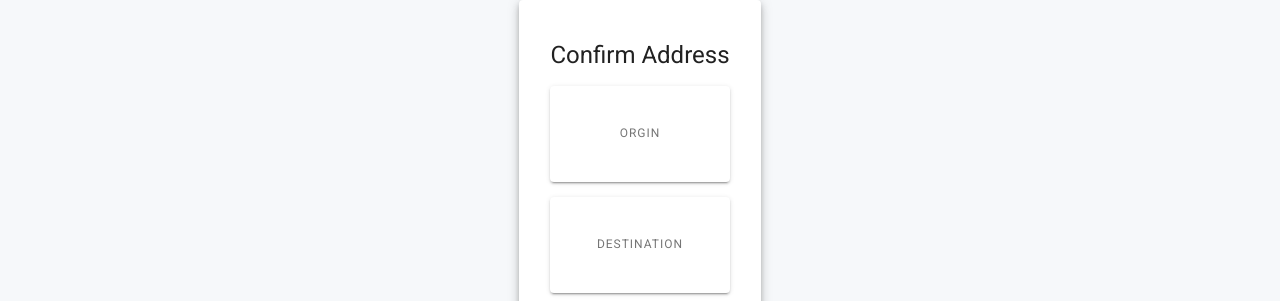
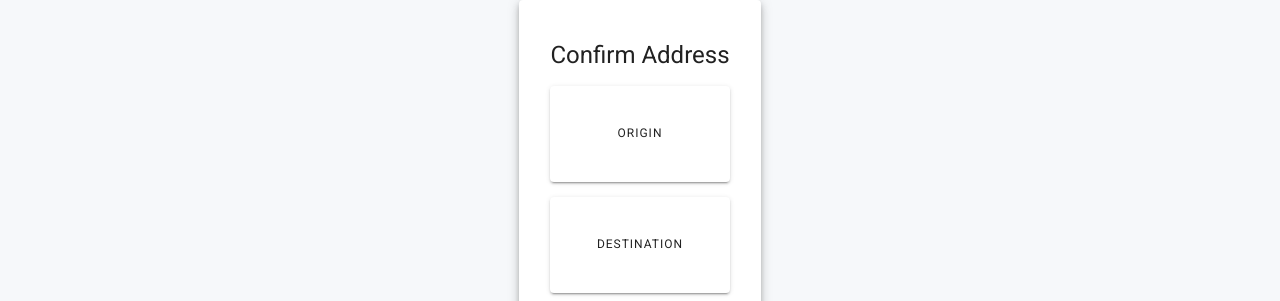
Before and after one commit to jameskip/take-home, a React (Create React App) app: page /#/confirm in a window 1280 px wide. Shown: the part 200-501 px from the top of the page. Built offline with nearby package versions, Linux system fonts and the light colour scheme; no server answers.

Commit message:
Add captions in confirm

```diff
--- a/src/components/ConfirmAddress.jsx
+++ b/src/components/ConfirmAddress.jsx
@@ -73,22 +73,24 @@ const ConfirmAddress = (props) => {
               <Typography className={classes.header} variant="h5" gutterBottom>Confirm Address</Typography>
 
               <Paper className={classes.card}>
+                <Typography variant="overline">
+                  Origin
+                </Typography>
                 {validOrigin && (
                   <Typography variant="body1" className={classes.title}>
                     {validOrigin.geocoded_address && validOrigin.geocoded_address.formatted_address}
                   </Typography>
-                ) || (
-                  <Typography color="textSecondary" variant="overline" className={classes.title}>Orgin</Typography>
                 )}
               </Paper>
 
               <Paper className={classes.card}>
+                <Typography variant="overline">
+                  Destination
+                </Typography>
                 {validDestination && (
                   <Typography variant="body1" className={classes.title}>
                     {validDestination.geocoded_address && validDestination.geocoded_address.formatted_address}
                   </Typography>
-                ) || (
-                  <Typography color="textSecondary" variant="overline" className={classes.title}>Destination</Typography>
                 )}
               </Paper>
 
```
